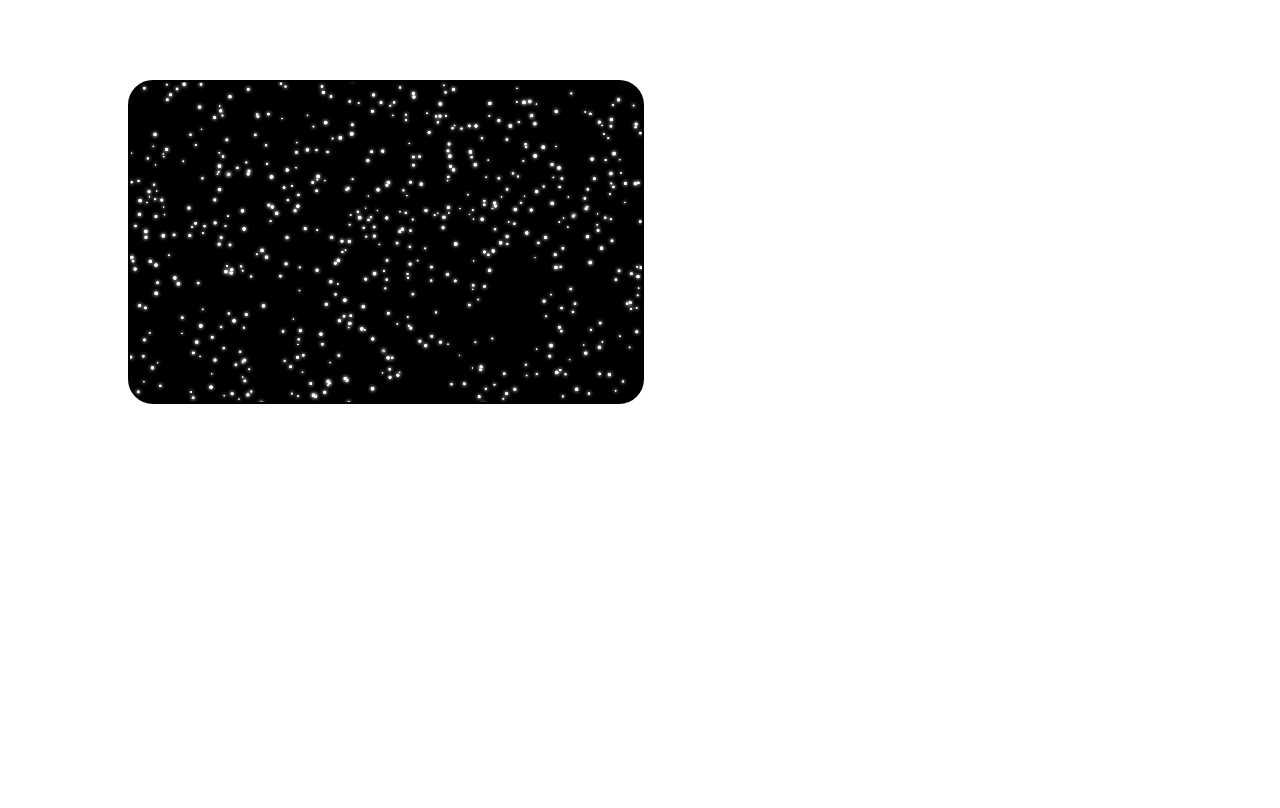
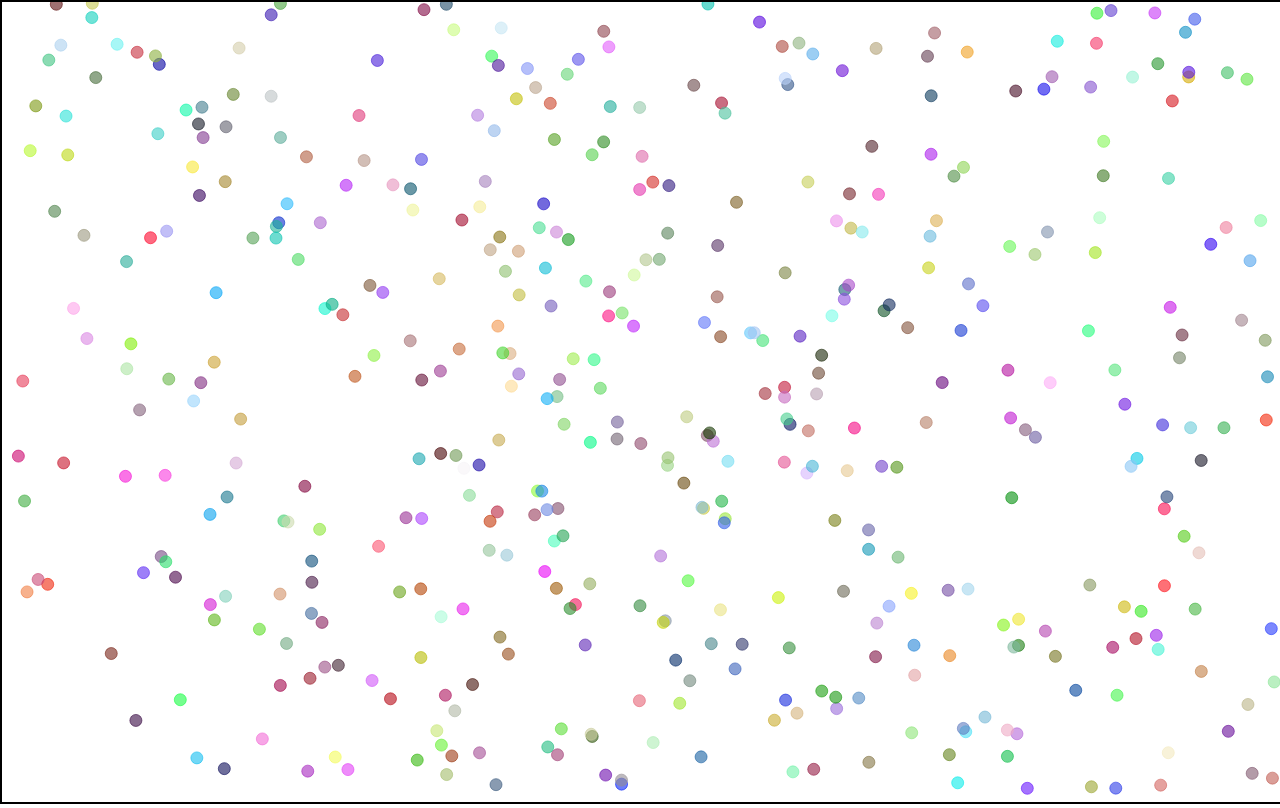
Before and after one commit to raj-krr/javascript-animation, a plain HTML site: page index.html in a window 1280 px wide. Drawn offline with Linux system fonts and the light colour scheme.

Commit message:
interacting with balls

```diff
--- a/script.js
+++ b/script.js
@@ -4,23 +4,21 @@ canvas.height = window.innerHeight ;
 canvas.width = window.innerWidth ;
 const ctx = canvas.getContext('2d');
 
-// const gravity = 0.5;
-// const friction = 0.8;  // controls energy loss when bouncing
+
+var mouse = {
+    x:undefined,
+y:undefined
+
+}
+var maxRadius =50;
+var minRadius =6;
 
 
-
-// var mouse = {
-//     x:undefined,
-// y:undefined
-
-// }
-// const maxRadius =40;
-// const minRadius =5;
-// window.addEventListener('mousemove',function(event){
-//     mouse.x =event.x;
-//     mouse.y =event.y;
-//     console.log(mouse);
-// });
+window.addEventListener('mousemove',function(event){
+    mouse.x =event.x;
+    mouse.y =event.y;
+    console.log(mouse);
+})
 
 
 function circle(x,y,dx,dy,radius){
@@ -28,100 +26,58 @@ function circle(x,y,dx,dy,radius){
  this.y = y;
 this.dx = dx;
 this.dy = dy;
- this.radius = radius;
-// this.color =`rgba(${Math.random()*255},${Math.random()*255},${Math.random()*255},${0.9
-// })`;
+this.radius = radius;
+this.color = `rgba(${(Math.random()*255)}, ${(Math.random()*255)}, ${(Math.random()*255)}, 0.6)`;
 
  this.draw = function(){
 ctx.beginPath();
 ctx.arc(this.x,this.y,this.radius ,0,Math.PI*2,false);
-ctx.fillStyle = 'white';
-ctx.shadowBlur =10;
- ctx.shadowColor =  'white';
+ctx.strokeStyle =this.color;
+ctx.fillStyle = this.color ;
+
+ctx.fill();
 ctx.stroke();
-ctx.fill();
  }
+ this.update = function(){
+    if(this.x + this.radius >innerWidth || this.x-this.radius <0){
+    this.dx=-this.dx ;
+}
+if(this.y+this.radius >innerHeight || this.y-this.radius<0 ){
+    this.dy=-this.dy;
+}
+this.x += this.dx ;
+ this.y += this.dy;
+//interactivity
+if(mouse.x- this.x <50 && mouse.x - this.x >-50
+    && mouse.y-this.y <50 && mouse.y- this.y>-50
+){
+    if(this.radius < maxRadius){
+        this.radius+=1;
+    }
 
- this.update = function() {
-// if(this.y+this.radius >innerHeight || this.y-this.radius<0 ){
-//     this.dy=-this.dy;
-// }
-// this.x += this.dx ;
-// this.y += this.dy;
+}
+else if(this.radius>minRadius){
+    this.radius-=1;
+}
 
-this.y += this.dy;
-if(this.y- this.radius >innerHeight){
-    this.y = -this.radius;
-    this.x =Math.random()* innerWidth;
-    this.dy =1+ Math.random() *2;
-    this.radius = Math.random() *3 +2;
-};
-this.draw();}
-
-
-
-// Bounce off the bottom with gravity and friction
-// if (this.y + this.radius + this.dy > innerHeight) {
-//     this.dy = -this.dy * friction;  // reverse and reduce speed
-// } else {
-//     this.dy += gravity;  // gravity pulls down
-// }
-
-// // Bounce off left/right walls
-// if (this.x + this.radius > innerWidth || this.x - this.radius < 0) {
-//     this.dx = -this.dx;
-// }
-
-// this.x += this.dx;
-// this.y += this.dy;
-
-
-
-//interactivity
-// if(mouse.x- this.x <50 && mouse.x - this.x >-50
-//     && mouse.y-this.y <50 && mouse.y- this.y>-50
-// ){
-//     if(this.radius < maxRadius){
-//         this.radius+=1;
-//     }
-
-// }
-// else if(this.radius>minRadius){
-//     this.radius-=1;
-// }
-
-//  this.draw();
+ this.draw();
     }
-//  }
+ };
 
 
  var circleArray = [];
- for(var i=0 ;i< 550;i++){
-
-    // var radius = 30;
-var x =Math.random()* innerWidth;
-var y =Math.random() * innerHeight;
-var dy =1 + Math.random() *2;
-var radius =Math.random() *3 +2;
-var dx =4 ;
-
-    // var x = Math.random() * (innerWidth-2*radius)+radius;
-    // var y =Math.random() *innerHeight ;
-    // var dx =0 ;
-    // var dy =Math.random()* 1+0.5 ;
-
-    // var dx =(Math.random()-0.5);
-    // var dy= (Math.random()-0.5);
-
+ for(var i=0 ;i< 450;i++){
+    var x = Math.random() * (innerWidth-2*radius)+radius;
+    var y =Math.random() *innerHeight ;
+    var dx =(Math.random()-0.5);
+    var dy= (Math.random()-0.5);
+    var radius =30;
     circleArray.push(new circle(x,y,dx,dy,radius));
  }
 
 
-
-
 function animate(){
     requestAnimationFrame(animate);
-    ctx.fillStyle='rgba(0,0,0,0.1)';
          ctx.clearRect(0,0,innerWidth,innerHeight);
 
 
--- a/style.css
+++ b/style.css
@@ -4,12 +4,7 @@ body{
 }
 #demo{
     border: 2px solid black;
-    border-radius: 25px;
-    height: 40vh;
-    width: 40vw;
-    margin: 10vh 10vw;
-    box-shadow: 0 0 -15px 20px rgba(231, 47, 47, 0.5);
-   background: black;
+
 
 
 }
```
